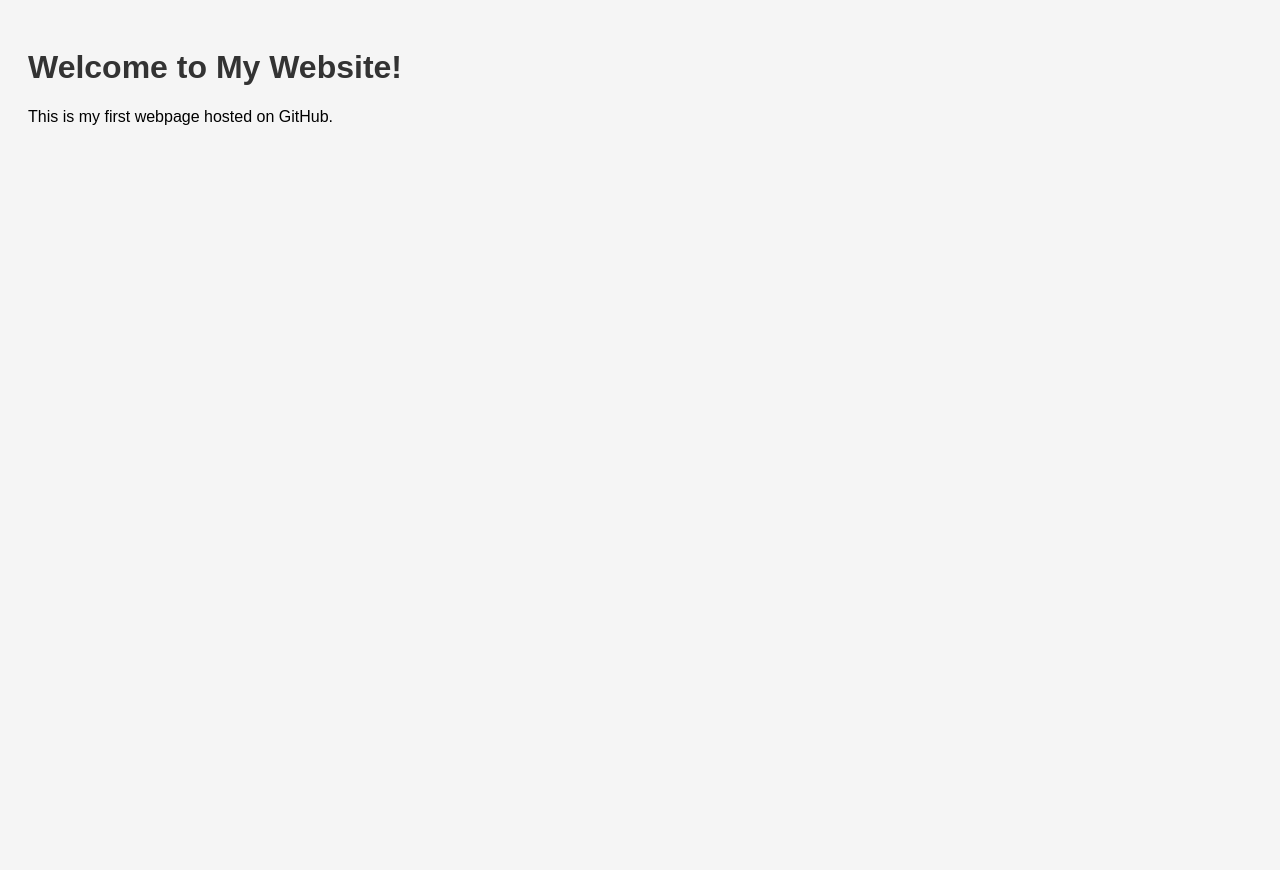
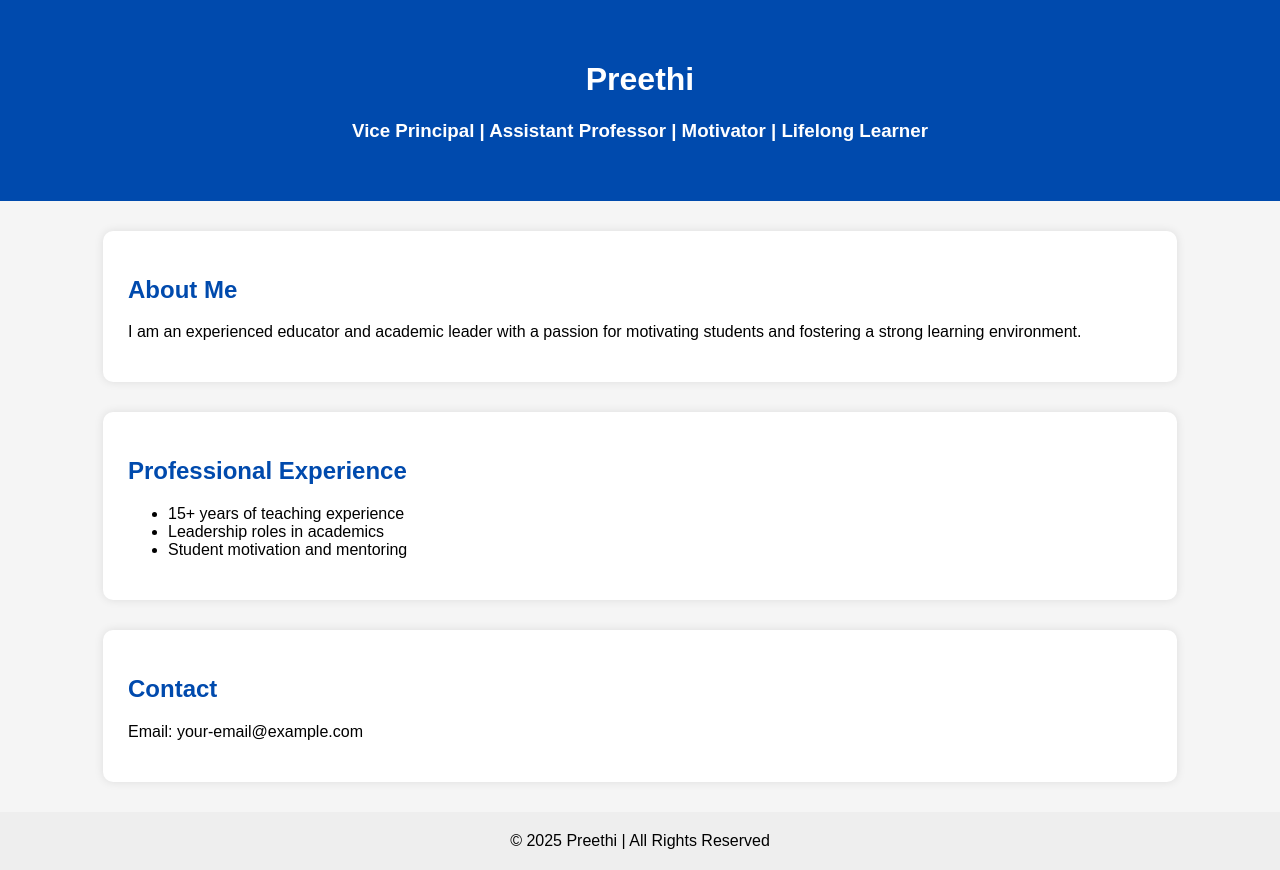
Before and after one commit to preethis03696/preethi03696.github.io, a plain HTML site: page index.html in a window 1280 px wide. Before the commit the page ends 800 px from the top, so only its background shows below. Drawn offline with Linux system fonts and the light colour scheme.

Commit message:
Update index.html

```diff
--- a/index.html
+++ b/index.html
@@ -1,11 +1,70 @@
 <!DOCTYPE html>
 <html>
 <head>
-    <title>My First Website</title>
-    <link rel="stylesheet" href="style.css">
+    <title>Preethi | Vice Principal & Assistant Professor</title>
+    <style>
+        body {
+            margin: 0;
+            font-family: Arial, sans-serif;
+            background: #f5f5f5;
+        }
+        header {
+            background: #004aad;
+            color: white;
+            padding: 40px;
+            text-align: center;
+        }
+        section {
+            background: white;
+            margin: 30px auto;
+            padding: 25px;
+            width: 80%;
+            border-radius: 10px;
+            box-shadow: 0 0 10px rgba(0,0,0,0.1);
+        }
+        h2 {
+            color: #004aad;
+        }
+        footer {
+            background: #eee;
+            text-align: center;
+            padding: 20px;
+            margin-top: 30px;
+        }
+    </style>
 </head>
 <body>
-    <h1>Welcome to My Website!</h1>
-    <p>This is my first webpage hosted on GitHub.</p>
+
+<header>
+    <h1>Preethi</h1>
+    <h3>Vice Principal | Assistant Professor | Motivator | Lifelong Learner</h3>
+</header>
+
+<section>
+    <h2>About Me</h2>
+    <p>
+        I am an experienced educator and academic leader with a passion for
+        motivating students and fostering a strong learning environment.
+    </p>
+</section>
+
+<section>
+    <h2>Professional Experience</h2>
+    <ul>
+        <li>15+ years of teaching experience</li>
+        <li>Leadership roles in academics</li>
+        <li>Student motivation and mentoring</li>
+    </ul>
+</section>
+
+<section>
+    <h2>Contact</h2>
+    <p>Email: your-email@example.com</p>
+</section>
+
+<footer>
+    © 2025 Preethi | All Rights Reserved
+</footer>
+
 </body>
 </html>
```
